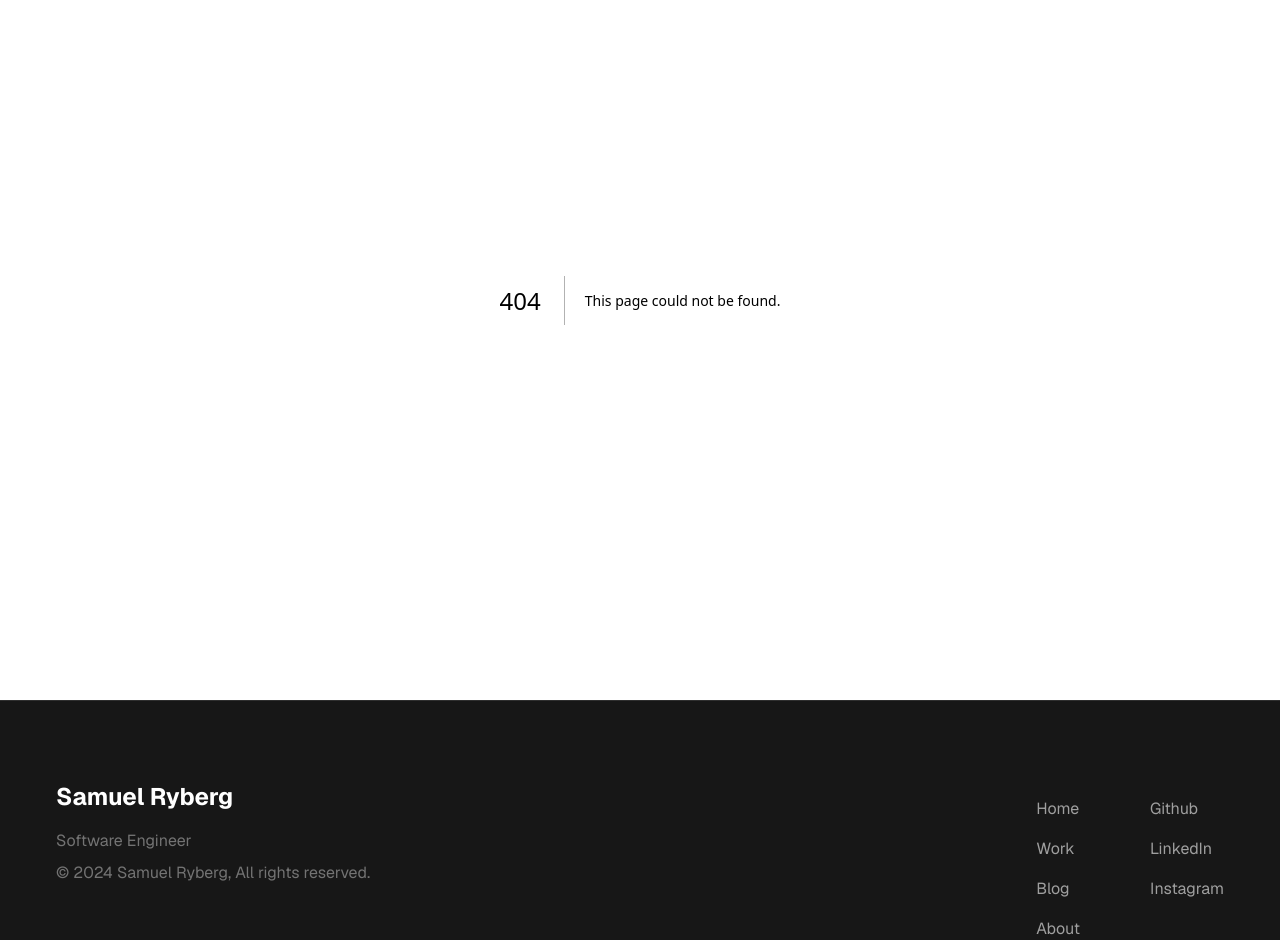
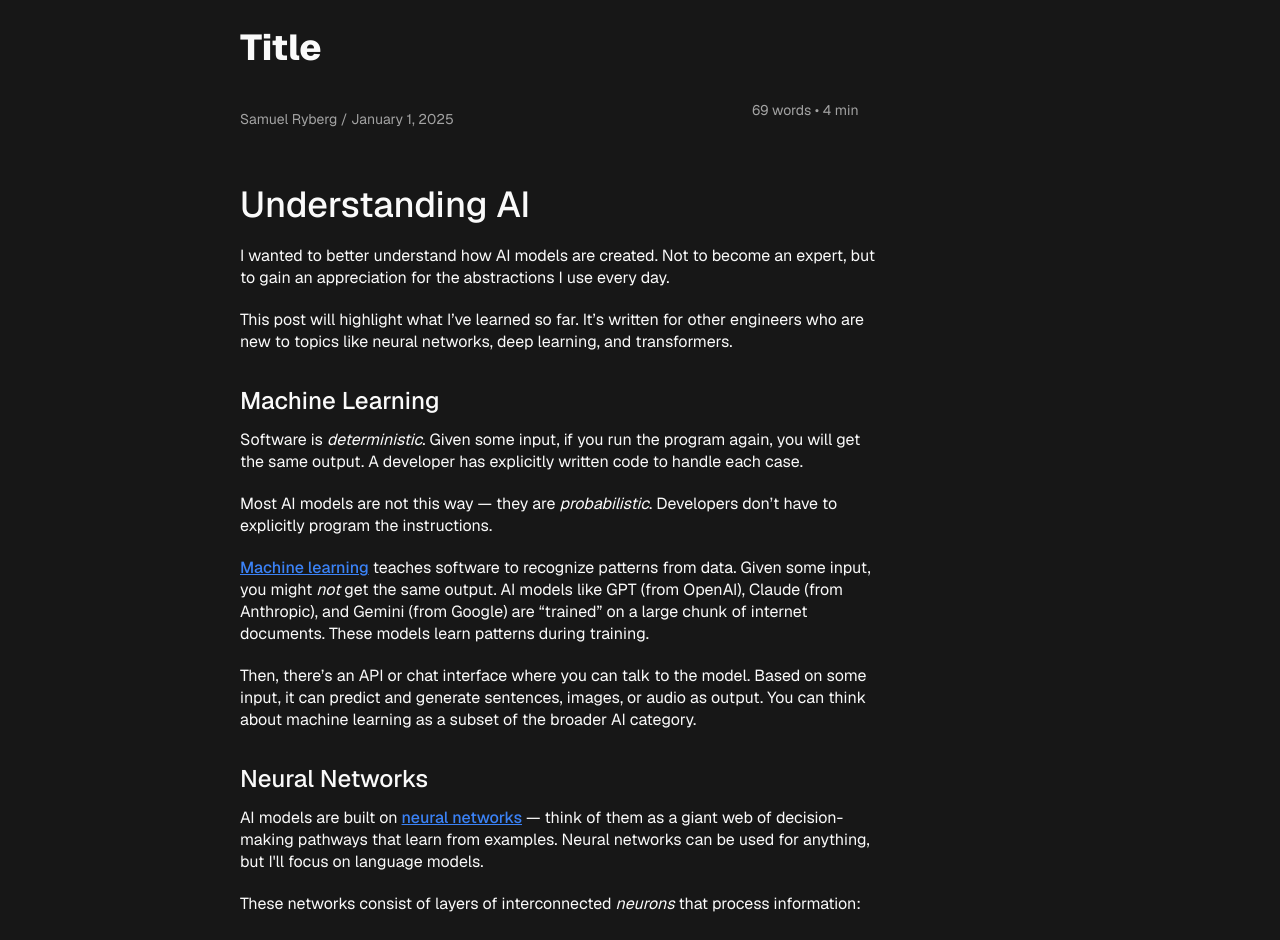
Before and after one commit to TheExeQ/samuelryberg.com, a Next.js app: page /blog/test in a window 1280 px wide. Before the commit this address had no page. Shown: the part 100-1040 px from the top of the page. Built offline with nearby package versions, Linux system fonts and the light colour scheme.

Commit message:
test: blog post

```diff
--- a/src/app/blog/page.tsx
+++ b/src/app/blog/page.tsx
@@ -7,19 +7,19 @@ import { parseISO } from "@/lib/utils";
 const Blog: FC = () => {
   const posts = [
     {
-      slug: "about",
+      slug: "test",
       title: "Why do we use it?",
       publishedAt: "2024-12-23",
       summary: "It is a long established fact that a reader will be distracted by the readable content of a page when looking at its layout.",
     },
     {
-      slug: "about2",
+      slug: "test2",
       title: "Where does it come from?",
       publishedAt: "2024-12-25",
       summary: "Contrary to popular belief, Lorem Ipsum is not simply random text. It has roots in a piece of classical Latin literature from 45 BC",
     },
     {
-      slug: "about3",
+      slug: "test3",
       title: "Where can I get some?",
       publishedAt: "2024-12-26",
       summary: "There are many variations of passages of Lorem Ipsum available, but the majority have suffered alteration in some form, by injected humour, or randomised words which don't look even slightly believable. If you are going to use a passage of Lorem Ipsum",
--- /dev/null
+++ b/src/app/blog/test/content.mdx
@@ -0,0 +1,37 @@
+# Understanding AI
+
+I wanted to better understand how AI models are created. Not to become an expert, but to gain an appreciation for the abstractions I use every day.
+
+This post will highlight what I’ve learned so far. It’s written for other engineers who are new to topics like neural networks, deep learning, and transformers.
+
+## Machine Learning
+
+Software is _deterministic_. Given some input, if you run the program again, you will get the same output. A developer has explicitly written code to handle each case.
+
+Most AI models are not this way — they are _probabilistic_. Developers don’t have to explicitly program the instructions.
+
+[Machine learning](http://www.r2d3.us/visual-intro-to-machine-learning-part-1/) teaches software to recognize patterns from data. Given some input, you might _not_ get the same output. AI models like GPT (from OpenAI), Claude (from Anthropic), and Gemini (from Google) are “trained” on a large chunk of internet documents. These models learn patterns during training.
+
+Then, there’s an API or chat interface where you can talk to the model. Based on some input, it can predict and generate sentences, images, or audio as output. You can think about machine learning as a subset of the broader AI category.
+
+## Neural Networks
+
+AI models are built on [neural networks](https://www.youtube.com/watch?v=aircAruvnKk&list=PLZHQObOWTQDNU6R1_67000Dx_ZCJB-3pi) — think of them as a giant web of decision-making pathways that learn from examples. Neural networks can be used for anything, but I'll focus on language models.
+
+These networks consist of layers of interconnected _neurons_ that process information:
+
+1.  An **input layer** where data enters the system. Input is converted into a numerical representation of words or _tokens_ (more on tokens later).
+2.  Many **hidden layers** that create an understanding of patterns in the system. Neurons inside the layer apply _weights_ (also known as **parameters**) to the input data and pass the result through an **activation function**. This function outputs a value, often between 0 and 1, representing the neuron's level of activation.
+3.  An **output layer** which produces the final result, such as predicting the next word in a sentence. The outputs at this stage are often referred to as _logits_, which are raw scores that get transformed into probabilities.
+
+For example, if the input was “San”, there is likely an activation close to 1 for the next word of “Francisco”. A unrelated word like “kitten” would be close to 0.
+
+A big takeaway for me is: it’s just math. You can build a neural network [from first principles](https://www.youtube.com/playlist?list=PLAqhIrjkxbuWI23v9cThsA9GvCAUhRvKZ) using linear algebra, calculus, and statistics. You likely _won’t_ do this when there’s helpful abstractions like PyTorch, but it’s helpful for me to demystify what is happening under the hood.
+
+## Deep Learning
+
+Deep learning is a subset of machine learning that involves neural networks with _many_ layers—hence the term "deep." While a simple neural network may have just one or two hidden layers, deep learning models can have hundreds or even thousands of layers.
+
+These additional layers enable the network to learn complex patterns. For example, large language models have been trained on multi-language datasets. This allows them to understand, generate, and translate text in multiple languages.
+
+You can ask a question in English, and get a response back in Japanese.
--- /dev/null
+++ b/src/app/blog/test/page.tsx
@@ -0,0 +1,8 @@
+import { BlogPost } from "@/components";
+import Content from "./content.mdx"
+
+export default function Blog() {
+  return (
+    <BlogPost content={<Content />} />
+  );
+}
--- /dev/null
+++ b/src/components/blogPost.tsx
@@ -0,0 +1,26 @@
+import { parseISO } from "@/lib/utils";
+
+export function BlogPost({content} : {content: any}) {
+  return (
+    <article className="max-w-[800px] mx-auto mb-16 mt-32 flex min-h-screen flex-col items-start justify-center">
+      <div className="prose grid flex-1 grid-cols-1 dark:prose-dark md:grid-cols-[1fr,minmax(auto,640px),1fr] md:[&>*]:col-start-2">
+        <div>
+          <header className="w-full">
+            <h1 className="text-foreground">Title</h1>
+            <div className="mt-2 flex w-full flex-col items-start justify-between md:flex-row md:items-center">
+              <div className="flex items-center">
+                <time className="text-sm text-muted-foreground" dateTime={new Date("2025-01-01").toUTCString()}>
+                  Samuel Ryberg / {parseISO("2025-01-01")}
+                </time>
+              </div>
+              <p className="mt-2 min-w-32 text-sm text-muted-foreground md:mt-0">
+                69 words • 4 min
+              </p>
+            </div>
+          </header>
+          {content}
+        </div>
+      </div>
+    </article>
+  );
+}
--- a/src/components/index.js
+++ b/src/components/index.js
@@ -4,6 +4,7 @@ import { ContactForm } from "./contactForm";
 import { PortfolioProject } from "./project/project";
 import { ProjectView } from "./project/project-view";
 import { ProjectCarousel } from "./project/projectCarousel";
+import { BlogPost } from "./blogPost";
 
 export {
   FloatingNav,
@@ -12,4 +13,5 @@ export {
   ProjectView,
   PortfolioProject,
   ProjectCarousel,
+  BlogPost
 };
--- a/src/mdx-components.tsx
+++ b/src/mdx-components.tsx
@@ -1,7 +1,70 @@
-import type { MDXComponents } from "mdx/types";
+import React, { ComponentPropsWithoutRef } from "react";
+import Link from "next/link";
 
-export function useMDXComponents(components: MDXComponents): MDXComponents {
-  return {
-    ...components,
-  };
+type HeadingProps = ComponentPropsWithoutRef<"h1">;
+type ParagraphProps = ComponentPropsWithoutRef<"p">;
+type ListProps = ComponentPropsWithoutRef<"ul">;
+type ListItemProps = ComponentPropsWithoutRef<"li">;
+type AnchorProps = ComponentPropsWithoutRef<"a">;
+
+declare global {
+  type MDXProvidedComponents = typeof components;
 }
+
+const components = {
+  h1: (props: HeadingProps) => (
+    <h1 className="mb-0 pt-12 font-medium text-foreground fade-in" {...props} />
+  ),
+  h2: (props: HeadingProps) => (
+    <h2 className="mb-3 mt-8 font-medium text-foreground" {...props} />
+  ),
+  h3: (props: HeadingProps) => (
+    <h3 className="mb-3 mt-8 font-medium text-foreground" {...props} />
+  ),
+  h4: (props: HeadingProps) => <h4 className="font-medium" {...props} />,
+  p: (props: ParagraphProps) => (
+    <p className="leading-snug text-foreground" {...props} />
+  ),
+  ol: (props: ListProps) => (
+    <ol className="list-decimal space-y-2 pl-5 text-foreground" {...props} />
+  ),
+  ul: (props: ListProps) => (
+    <ul className="list-disc space-y-1 pl-5 text-foreground" {...props} />
+  ),
+  li: (props: ListItemProps) => <li className="pl-1" {...props} />,
+  strong: (props: ComponentPropsWithoutRef<"strong">) => (
+    <strong className="font-bold text-foreground" {...props} />
+  ),
+  a: ({ href, children, ...props }: AnchorProps) => {
+    const className = "text-blue-500 hover:text-blue-700";
+    if (href?.startsWith("/")) {
+      return (
+        <Link href={href} className={className} {...props}>
+          {children}
+        </Link>
+      );
+    }
+    if (href?.startsWith("#")) {
+      return (
+        <a href={href} className={className} {...props}>
+          {children}
+        </a>
+      );
+    }
+    return (
+      <a
+        href={href}
+        target="_blank"
+        rel="noopener noreferrer"
+        className={className}
+        {...props}
+      >
+        {children}
+      </a>
+    );
+  },
+};
+
+export function useMDXComponents(): MDXProvidedComponents {
+  return components;
+}
```
